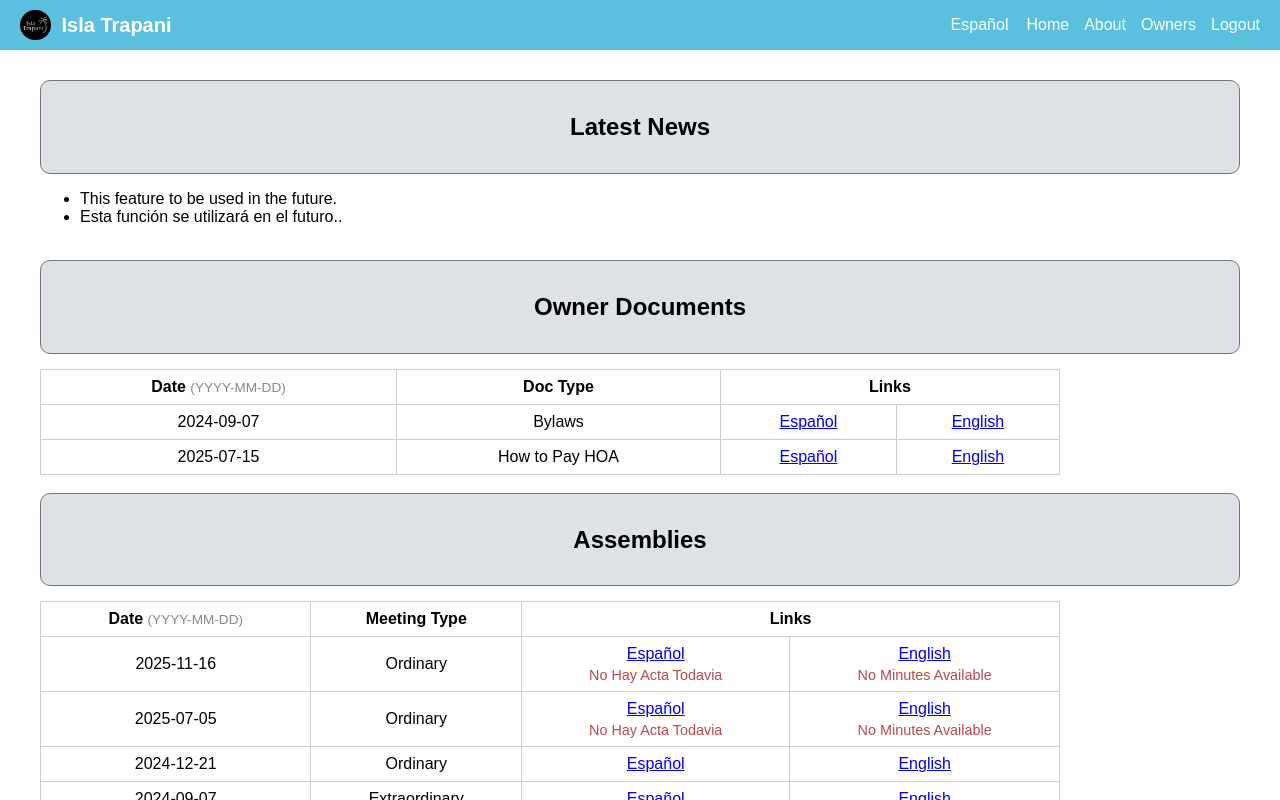
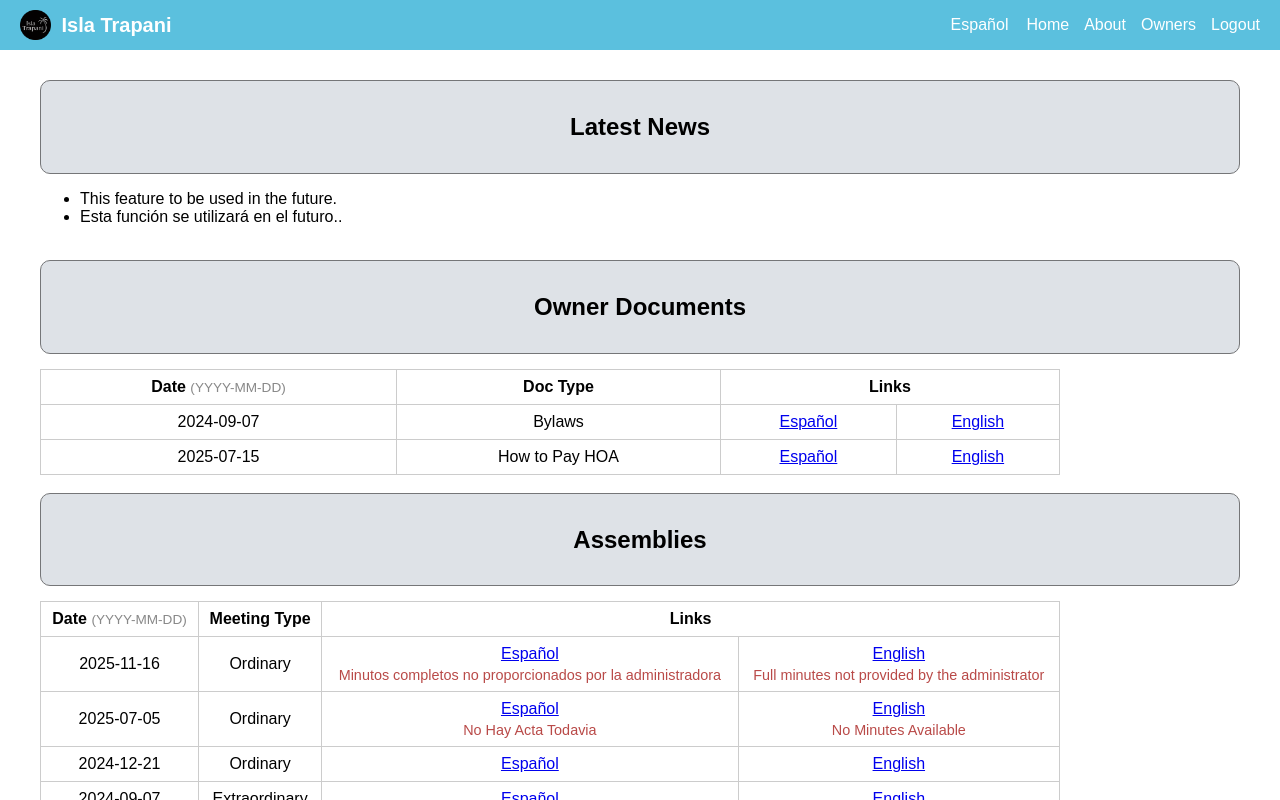
Before and after one commit to grdino/isla-trapani, a Next.js app: page /owners in a window 1280 px wide. Shown: the top 800 px of the page. Built offline with nearby package versions, Linux system fonts and the light colour scheme; sample sign-in values are in the browser's storage.

Commit message:
Update owners.js
Changed 2025-11-16 red descriptions

```diff
--- a/pages/owners.js
+++ b/pages/owners.js
@@ -157,11 +157,11 @@ export default function Owners() {
                 </td>
                 <td data-label={t('tt_links')}>
                   <a href="/owners-docs/summary-2025-11-16-esp.pdf">Español</a>
-                  <div className="no-hay-text">No Hay Acta Todavia</div>
+                  <div className="no-hay-text">Minutos completos no proporcionados por la administradora</div>
                 </td>
                 <td data-label={t('tt_links')}>
                   <a href="/owners-docs/summary-2025-11-16-eng.pdf">English</a>
-                  <div className="no-hay-text">No Minutes Available</div>
+                  <div className="no-hay-text">Full minutes not provided by the administrator</div>
                 </td>
               </tr>
               <tr>
```
